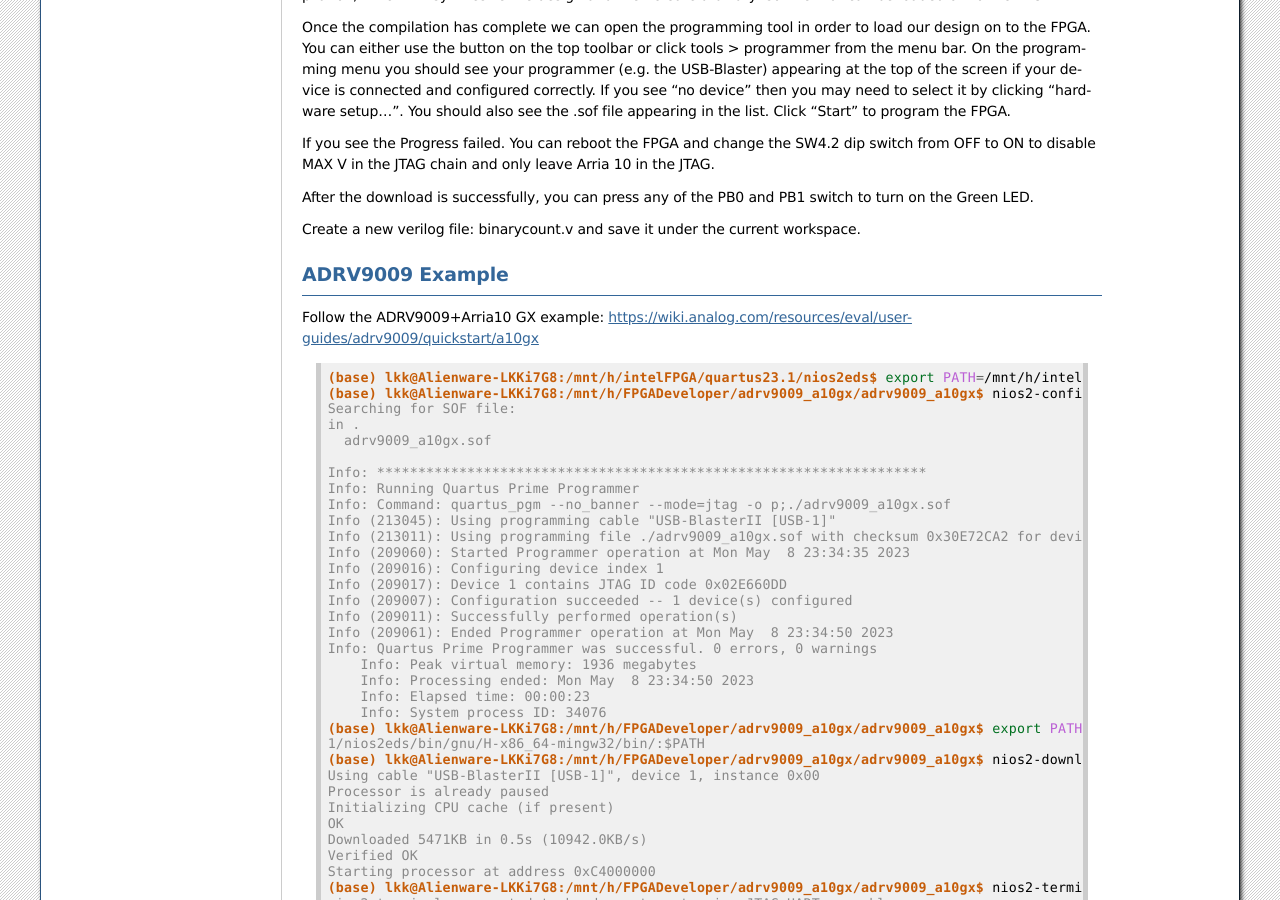
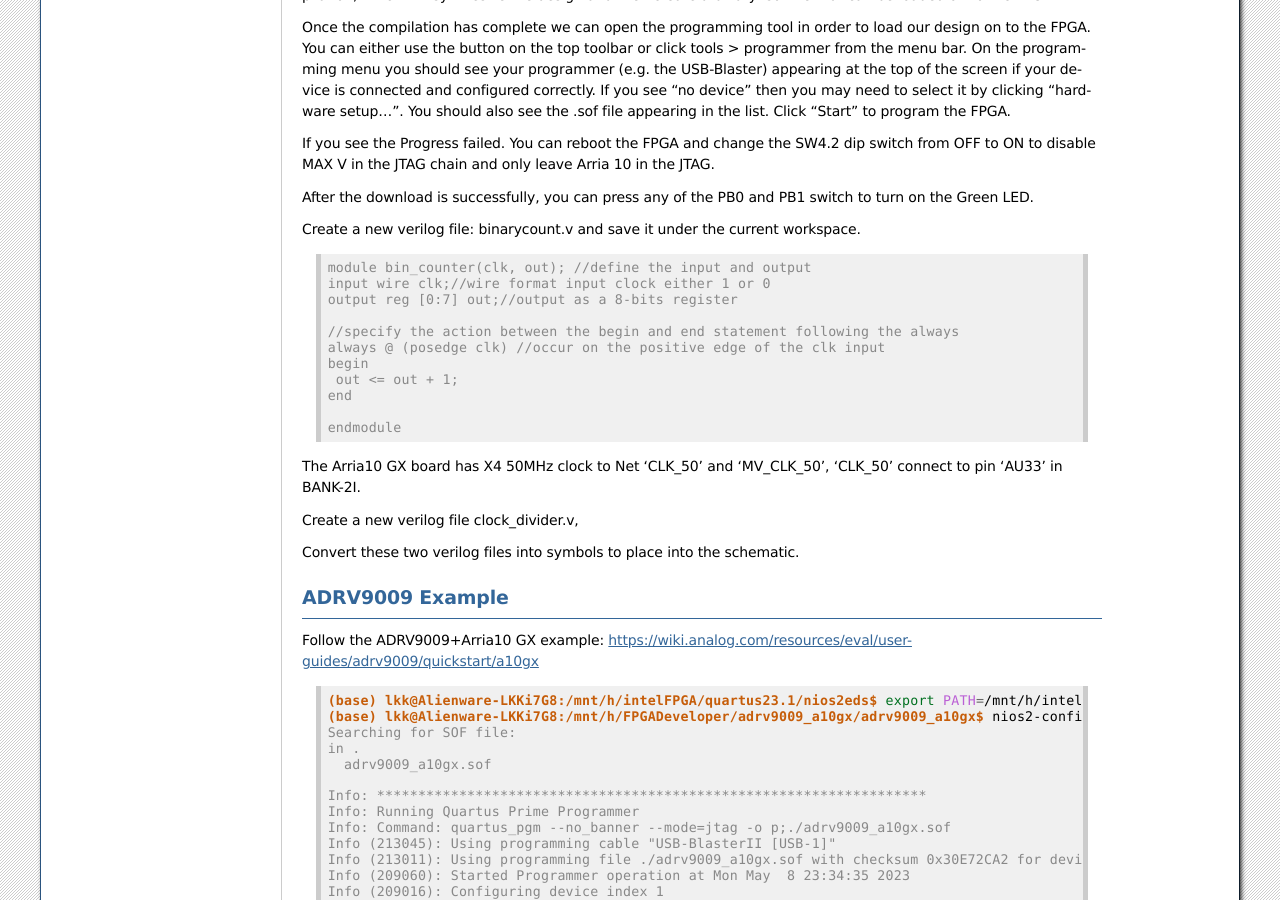
Before and after one commit to lkk688/mytutorial, a Sphinx documentation site: the page built from docs/source/intelfpga.rst, in a window 1280 px wide and 900 px high, scrolled down 2777 px. Built offline with Sphinx 7.4.7, drawn with Linux system fonts in a browser that asks for light colours; some of the changed text lies outside the part shown.

Commit message:
Update intelfpga.rst

```diff
--- a/docs/source/intelfpga.rst
+++ b/docs/source/intelfpga.rst
@@ -114,6 +114,28 @@
 After the download is successfully, you can press any of the PB0 and PB1 switch to turn on the Green LED.
 
 Create a new verilog file: binarycount.v and save it under the current workspace.
+
+.. code-block:: console
+
+ module bin_counter(clk, out); //define the input and output
+ input wire clk;//wire format input clock either 1 or 0
+ output reg [0:7] out;//output as a 8-bits register
+
+ //specify the action between the begin and end statement following the always
+ always @ (posedge clk) //occur on the positive edge of the clk input
+ begin
+  out <= out + 1;
+ end
+
+ endmodule
+
+The Arria10 GX board has X4 50MHz clock to Net 'CLK_50' and 'MV_CLK_50', 'CLK_50' connect to pin 'AU33' in BANK-2I.
+
+Create a new verilog file clock_divider.v,
+
+Convert these two verilog files into symbols to place into the schematic.
+
+
 
 ADRV9009 Example
 ---------------------
```
Also changed, not shown: other parts of docs/source/intelfpga.rst (+3 -2 lines).
